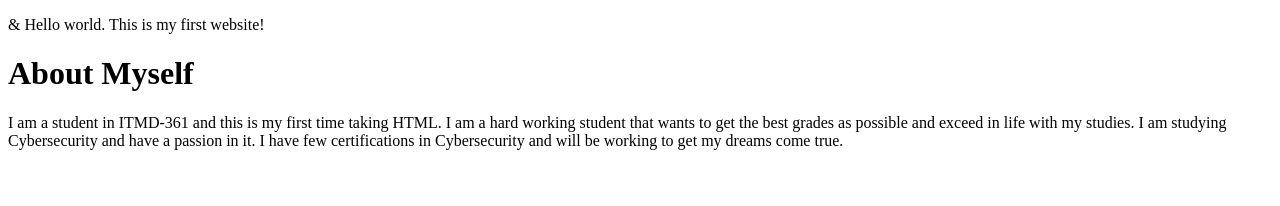
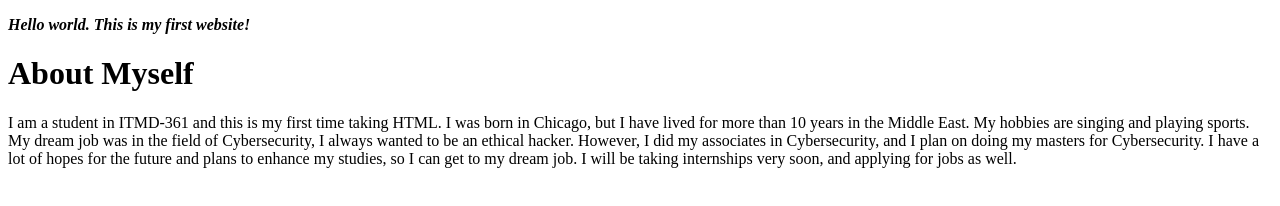
Before and after one commit to skhan125/lab1, a plain HTML site: page index.html in a window 1280 px wide. Drawn offline with Linux system fonts and the light colour scheme.

Commit message:
Update index.html

```diff
--- a/index.html
+++ b/index.html
@@ -5,9 +5,10 @@
   <title>ITMD-361 Internet Technologies and Web Design</title>
 </head>
 <body>
-  <p>&amp; Hello world. This is my first website!</p>
+  <p><i><b> Hello world. This is my first website!</p></i></b>
 <h1>About Myself</h1>
-   <p>I am a student in ITMD-361 and this is my first time taking HTML. I am a hard working student that wants to get the best grades as possible and exceed in life with my studies.
-   I am studying Cybersecurity and have a passion in it. I have few certifications in Cybersecurity and will be working to get my dreams come true.</p>
+   <p>	I am a student in ITMD-361 and this is my first time taking HTML. I was born in Chicago, but I have lived for more than 10 years in the Middle East. My hobbies are singing and playing sports.
+   My dream job was in the field of Cybersecurity, I always wanted to be an ethical hacker. However, I did my associates in Cybersecurity, and I plan on doing my masters for Cybersecurity. I have a lot of hopes for the future and plans to enhance my studies, so I can get to my dream job.
+   I will be taking internships very soon, and applying for jobs as well.</p>
 </body>
 </html>
```
